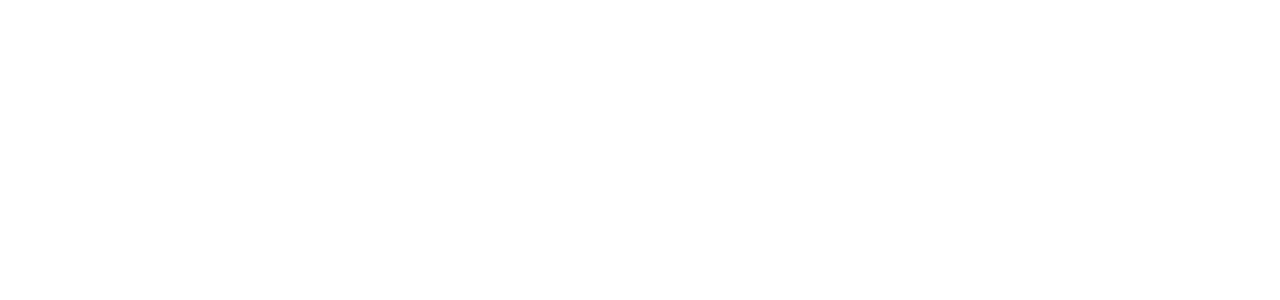
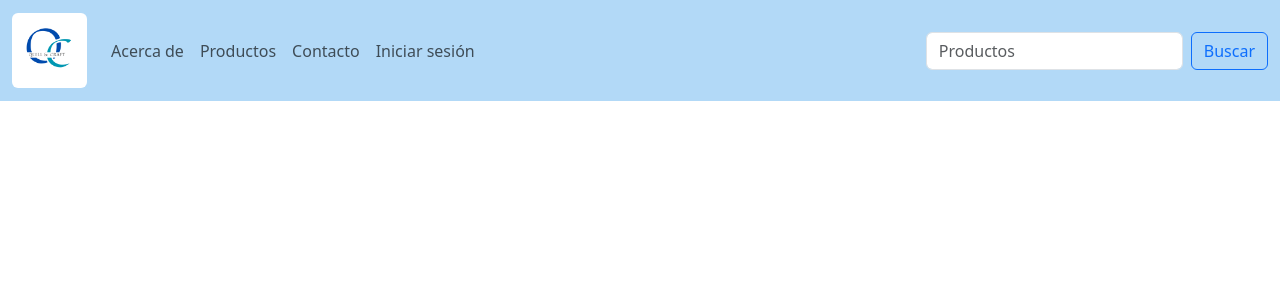
Before and after one commit to VicDel05/Fase3PIA, a PHP site: page / in a window 1280 px wide. Before the commit the part shown is empty. Shown: the top 300 px of the page. Run offline with PHP 8.4, Linux system fonts and the light colour scheme.

Commit message:
Se creo el menu de navegacion en el index

```diff
--- a/frontend/css/estilos.css
+++ b/frontend/css/estilos.css
@@ -1,3 +1,7 @@
 .formulario{
     background-color: #b2d9f7;
 }
+
+.barraNav{
+    background-color: #b2d9f7;
+}
--- a/frontend/index.html
+++ b/frontend/index.html
@@ -7,9 +7,39 @@
     <title>Inicio</title>
     <!-- Bootstrap CSS -->
     <link href="https://cdn.jsdelivr.net/npm/bootstrap@5.3.3/dist/css/bootstrap.min.css" rel="stylesheet" integrity="sha384-QWTKZyjpPEjISv5WaRU9OFeRpok6YctnYmDr5pNlyT2bRjXh0JMhjY6hW+ALEwIH" crossorigin="anonymous">
+    <!-- CSS -->
+    <link rel="stylesheet" href="css/estilos.css">
 </head>
 <body>
 
+    <nav class="navbar navbar-expand-lg barraNav">
+        <div class="container-fluid">
+          <a class="navbar-brand" href="#"><img src="img/QC-logo.png" alt="" width="75px" class="rounded"></a>
+          <button class="navbar-toggler" type="button" data-bs-toggle="collapse" data-bs-target="#navbarSupportedContent" aria-controls="navbarSupportedContent" aria-expanded="false" aria-label="Toggle navigation">
+            <span class="navbar-toggler-icon"></span>
+          </button>
+          <div class="collapse navbar-collapse" id="navbarSupportedContent">
+            <ul class="navbar-nav me-auto mb-2 mb-lg-0">
+              <li class="nav-item">
+                <a class="nav-link" aria-current="page" href="#">Acerca de</a>
+              </li>
+              <li class="nav-item">
+                <a class="nav-link" href="#">Productos</a>
+              </li>
+              <li class="nav-item">
+                <a class="nav-link" href="#">Contacto</a>
+              </li>
+              <li class="nav-item">
+                <a class="nav-link" href="#">Iniciar sesión</a>
+              </li>
+            </ul>
+            <form class="d-flex" role="search">
+              <input class="form-control me-2" type="search" placeholder="Productos" aria-label="Search">
+              <button class="btn btn-outline-primary" type="submit">Buscar</button>
+            </form>
+          </div>
+        </div>
+    </nav>
 
     <!-- Bootstrap JS -->
     <script src="https://cdn.jsdelivr.net/npm/bootstrap@5.3.3/dist/js/bootstrap.bundle.min.js" integrity="sha384-YvpcrYf0tY3lHB60NNkmXc5s9fDVZLESaAA55NDzOxhy9GkcIdslK1eN7N6jIeHz" crossorigin="anonymous"></script>
```
